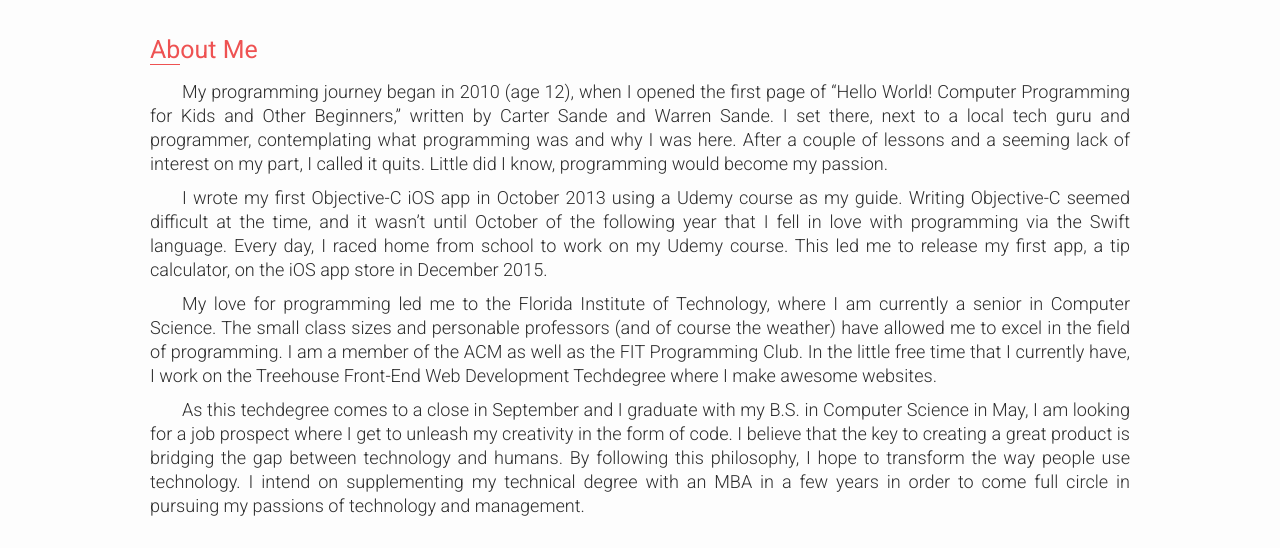
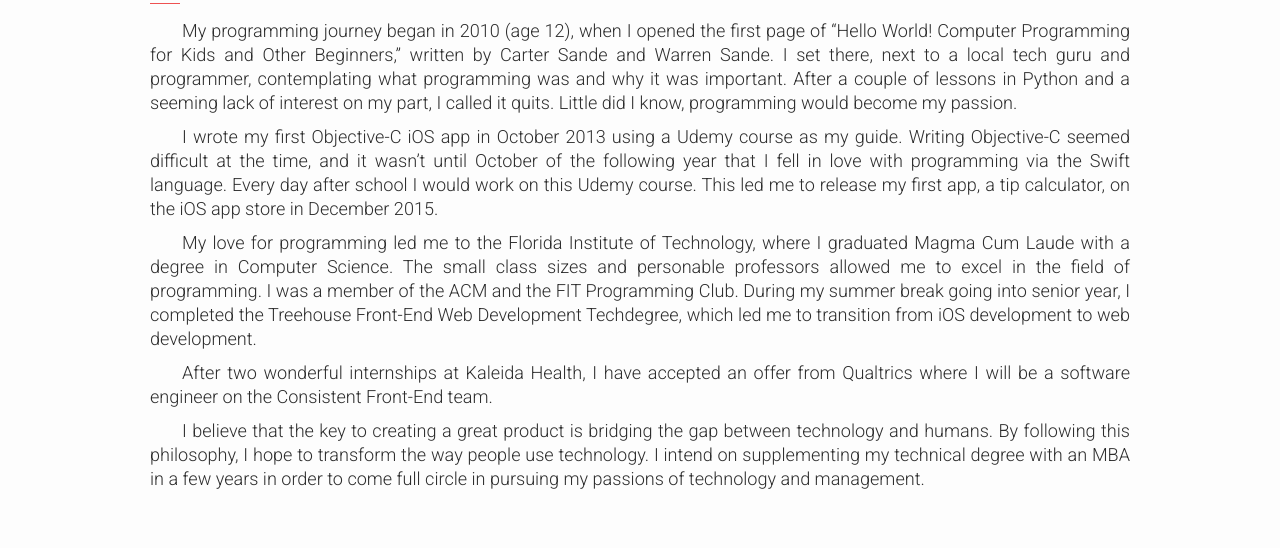
Before and after one commit to danlevy1/personal-portfolio, a website built with webpack: page src/index.html in a window 1280 px wide. Shown: the part 427-975 px from the top of the page. Built offline with nearby package versions, Linux system fonts and the light colour scheme; files whose address does not match are found by name.

Commit message:
Content Updates

```diff
--- a/src/index.html
+++ b/src/index.html
@@ -45,7 +45,7 @@
                 <div class="main-nav-nav-item">
                     <a
                         class="main-nav-nav-item-link"
-                        href="files/dan-levy-resume.pdf"
+                        href="files/daniel-levy-resume.pdf"
                         target="_blank"
                         >Resume</a
                     >
@@ -71,7 +71,7 @@
                         />
                     </div>
                     <h3 id="home-page-header-card-medium-text">
-                        Computer Science Student, Web Developer & iOS Developer
+                        Front-End Web Developer
                     </h3>
                 </section>
 
@@ -144,41 +144,43 @@
                     the first page of “Hello World! Computer Programming for
                     Kids and Other Beginners,” written by Carter Sande and
                     Warren Sande. I set there, next to a local tech guru and
-                    programmer, contemplating what programming was and why I was
-                    here. After a couple of lessons and a seeming lack of
-                    interest on my part, I called it quits. Little did I know,
-                    programming would become my passion.
+                    programmer, contemplating what programming was and why it
+                    was important. After a couple of lessons in Python and a
+                    seeming lack of interest on my part, I called it quits.
+                    Little did I know, programming would become my passion.
                 </p>
                 <p class="about-me-paragraph">
                     I wrote my first Objective-C iOS app in October 2013 using a
                     Udemy course as my guide. Writing Objective-C seemed
                     difficult at the time, and it wasn’t until October of the
                     following year that I fell in love with programming via the
-                    Swift language. Every day, I raced home from school to work
-                    on my Udemy course. This led me to release my first app, a
-                    tip calculator, on the iOS app store in December 2015.
+                    Swift language. Every day after school I would work on this
+                    Udemy course. This led me to release my first app, a tip
+                    calculator, on the iOS app store in December 2015.
                 </p>
                 <p class="about-me-paragraph">
                     My love for programming led me to the Florida Institute of
-                    Technology, where I am currently a senior in Computer
-                    Science. The small class sizes and personable professors
-                    (and of course the weather) have allowed me to excel in the
-                    field of programming. I am a member of the ACM as well as
-                    the FIT Programming Club. In the little free time that I
-                    currently have, I work on the Treehouse Front-End Web
-                    Development Techdegree where I make awesome websites.
+                    Technology, where I graduated Magma Cum Laude with a degree
+                    in Computer Science. The small class sizes and personable
+                    professors allowed me to excel in the field of programming.
+                    I was a member of the ACM and the FIT Programming Club.
+                    During my summer break going into senior year, I completed
+                    the Treehouse Front-End Web Development Techdegree, which
+                    led me to transition from iOS development to web
+                    development.
                 </p>
                 <p class="about-me-paragraph">
-                    As this techdegree comes to a close in September and I
-                    graduate with my B.S. in Computer Science in May, I am
-                    looking for a job prospect where I get to unleash my
-                    creativity in the form of code. I believe that the key to
-                    creating a great product is bridging the gap between
-                    technology and humans. By following this philosophy, I hope
-                    to transform the way people use technology. I intend on
-                    supplementing my technical degree with an MBA in a few years
-                    in order to come full circle in pursuing my passions of
-                    technology and management.
+                    After two wonderful internships at Kaleida Health, I have
+                    accepted an offer from Qualtrics where I will be a software
+                    engineer on the Consistent Front-End team.
+                </p>
+                <p class="about-me-paragraph">
+                    I believe that the key to creating a great product is
+                    bridging the gap between technology and humans. By following
+                    this philosophy, I hope to transform the way people use
+                    technology. I intend on supplementing my technical degree
+                    with an MBA in a few years in order to come full circle in
+                    pursuing my passions of technology and management.
                 </p>
             </section>
 
@@ -193,9 +195,9 @@
                             alt="Florida Tech Logo"
                         />
                         <p class="education-card-text">B.S. Computer Science</p>
-                        <p class="education-card-text">GPA: 3.72/4.00</p>
+                        <p class="education-card-text">GPA: 3.75/4.00</p>
                         <p class="education-card-text">
-                            Anticipated Graduation: May 2020
+                            Graduated: May 2020 (Magna Cum Laude)
                         </p>
                     </div>
                     <div id="treehouse-education-card" class="education-card">
@@ -276,6 +278,16 @@
                                 class="skills-group-pill skills-group-web-dev-pill"
                             >
                                 Redux
+                            </h6>
+                            <h6
+                                class="skills-group-pill skills-group-web-dev-pill"
+                            >
+                                React Router
+                            </h6>
+                            <h6
+                                class="skills-group-pill skills-group-web-dev-pill"
+                            >
+                                Webpack
                             </h6>
                         </div>
                     </div>
@@ -362,7 +374,12 @@
                             <h6
                                 class="skills-group-pill skills-group-other-pill"
                             >
-                                AWS RDS
+                                SQL and NoSQL
+                            </h6>
+                            <h6
+                                class="skills-group-pill skills-group-other-pill"
+                            >
+                                AWS
                             </h6>
                         </div>
                     </div>
@@ -372,7 +389,7 @@
 
         <!-- Footer -->
         <footer>
-            <span id="footer-website-copyright">© 2019 Dan Levy</span>
+            <span id="footer-website-copyright">© 2020 Dan Levy</span>
             <div id="footer-contact-me-button">
                 <a
                     id="footer-contact-me-button-link"
--- a/src/js/index.js
+++ b/src/js/index.js
@@ -14,7 +14,7 @@
 import "../img/web-app-dashboard-screenshot.png";
 import "../img/web-style-guide-screenshot.png";
 
-import "../files/dan-levy-resume.pdf";
+import "../files/daniel-levy-resume.pdf";
 
 import "../scss/styles.scss";
 
```
Also changed, not shown: src/projects.html (+2 -2 lines), build/7275c8927c569d431231.js (renamed from build/2833d0fd002e93886430.js), build/index.html, build/projects.html, 4 other files.
